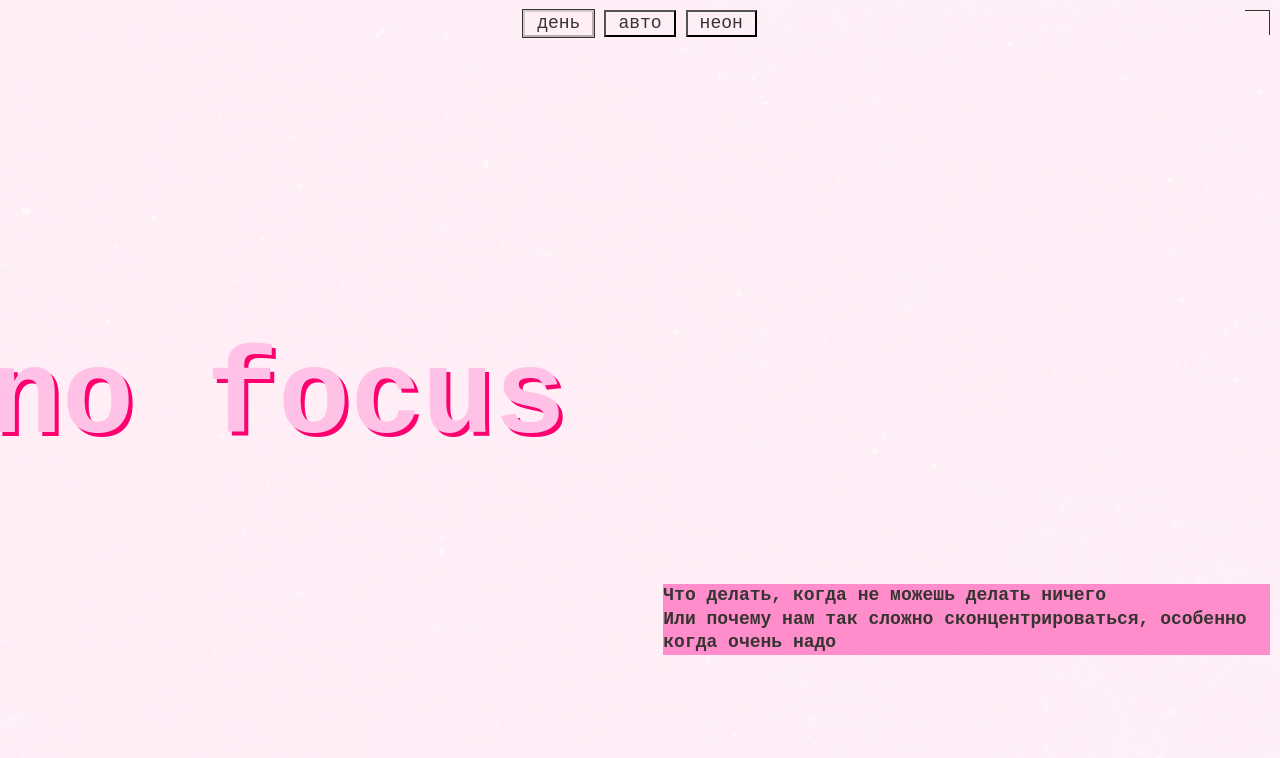
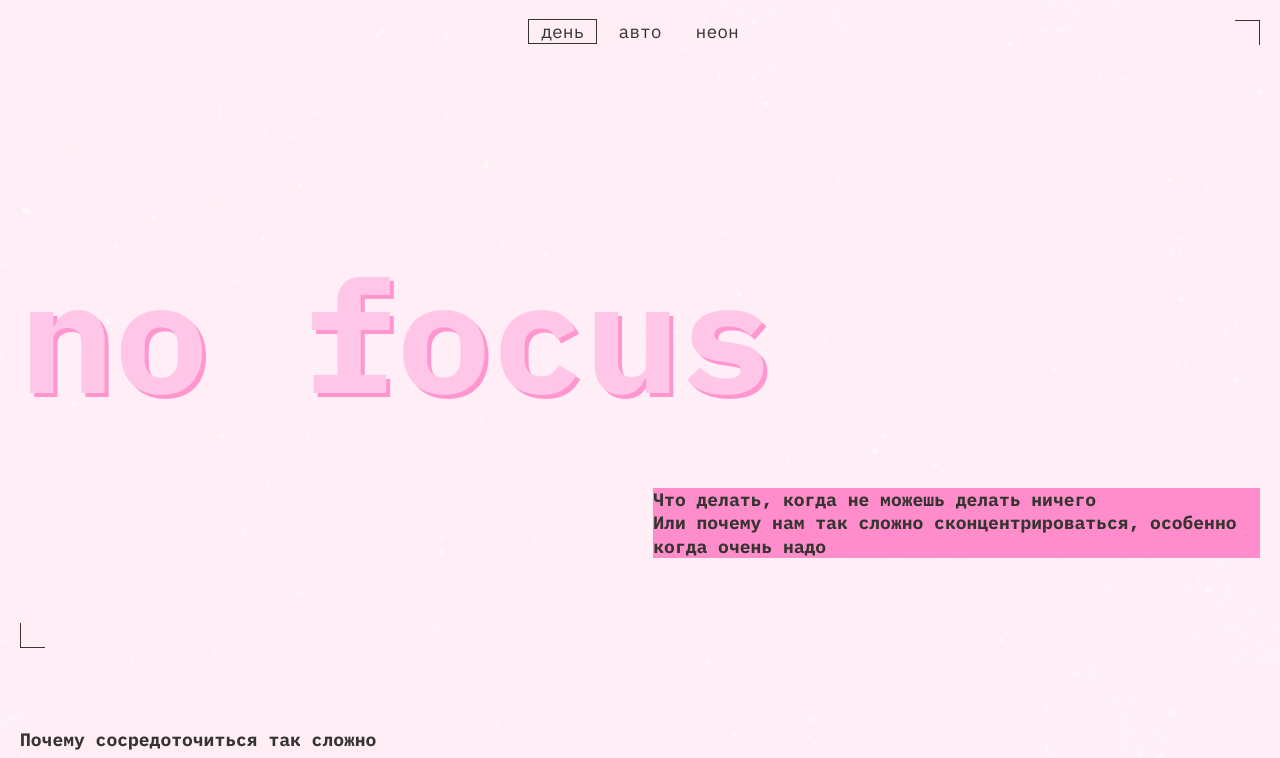
Before and after one commit to KarpovDenis74/slozhno-sosredotochitsya-fd, a plain HTML site: page index.html in a window 1280 px wide. Both pictures are taken after a click on the button "день". Shown: the top 758 px of the page. Drawn offline with Linux system fonts and the light colour scheme.

Commit message:
Исправления

```diff
--- a/scripts/script.js
+++ b/scripts/script.js
@@ -1,52 +1,48 @@
-(function initTheme() {
-  const theme = localStorage.getItem('theme');
-  if (theme) {
-    setTheme(theme);
-  }
-})();
+const themeButtons = document.querySelectorAll('.header__theme-menu-button');
 
-document.addEventListener('DOMContentLoaded', () => {
-  const currentTheme = [...document.documentElement.classList]
-    .find((cn) => cn.startsWith('theme-'))
-    ?.replace('theme-', '');
-  const themeButtons = [
-    ...document.querySelectorAll('.header__theme-menu-button'),
-  ];
-  setActiveButton(themeButtons, currentTheme);
-
-  themeButtons.forEach((button) => {
-    button.addEventListener('click', () => {
-      const chosenTheme = [...button.classList]
-        .find((cn) => cn.includes('_type_'))
-        .split('_type_')[1];
-      setTheme(chosenTheme);
-      setActiveButton(themeButtons, chosenTheme);
+themeButtons.forEach((button) => {
+  button.addEventListener('click', () => {
+    themeButtons.forEach((btn) => {
+      btn.classList.remove('header__theme-menu-button_active');
+      btn.removeAttribute('disabled');
     });
+    if (
+      [...button.classList].includes('header__theme-menu-button_type_light')
+    ) {
+      changeTheme('light');
+    } else if (
+      [...button.classList].includes('header__theme-menu-button_type_dark')
+    ) {
+      changeTheme('dark');
+    } else {
+      changeTheme('auto');
+    }
+    button.classList.add('header__theme-menu-button_active');
+    button.setAttribute('disabled', true);
   });
 });
 
-function setTheme(theme) {
-  document.documentElement.className = '';
-  document.documentElement.classList.add(`theme-${theme}`);
+function changeTheme(theme) {
+  document.body.className = 'page';
+  document.body.classList.add(`theme_${theme}`);
   localStorage.setItem('theme', theme);
 }
 
-function setActiveButton(buttonsArray, theme) {
-  buttonsArray.forEach((button) => {
-    button.classList.remove('header__theme-menu-button_active');
-    button.removeAttribute('disabled');
-  });
-  const target = buttonsArray.find((button) =>
-    button.classList.contains(`header__theme-menu-button_type_${theme}`)
-  );
-  if (target) {
-    target.classList.add('header__theme-menu-button_active');
-    target.setAttribute('disabled', true);
-  } else {
-    const autoButton = document.querySelector(
-      '.header__theme-menu-button_type_auto'
-    );
-    autoButton.classList.add('header__theme-menu-button_active');
-    autoButton.setAttribute('disabled', true);
+function initTheme() {
+  const theme = localStorage.getItem('theme');
+  if (theme) {
+    changeTheme(theme);
+    themeButtons.forEach((btn) => {
+      btn.classList.remove('header__theme-menu-button_active');
+      btn.removeAttribute('disabled');
+    });
+    document
+      .querySelector(`.header__theme-menu-button_type_${theme}`)
+      .classList.add('header__theme-menu-button_active');
+    document
+      .querySelector(`.header__theme-menu-button_type_${theme}`)
+      .setAttribute('disabled', true);
   }
 }
+
+initTheme();
--- a/styles/dark.css
+++ b/styles/dark.css
@@ -4,7 +4,7 @@
   переключая тему
 */
 
-:root.theme_dark {
+.theme_dark {
   /* сохраните этот селектор в приведённом виде.
     Так стили написанные ниже будут иметь больший вес,
     чем стили в медиазапросе предпочтений пользователя
--- a/styles/light.css
+++ b/styles/light.css
@@ -4,7 +4,7 @@
   переключая тему
 */
 
-:root.theme_light {
+.theme_light {
   /* сохраните этот селектор в приведённом виде.
     Так стили написанные ниже будут иметь больший вес,
     чем стили в медиазапросе предпочтений пользователя
--- a/styles/style.css
+++ b/styles/style.css
@@ -3,7 +3,7 @@
 .page {
   /* сохраните в разметке и стилях класс page. На его основе работает скрипт. */
 
-  /* padding: 0 var(--indent, 10px); */
+  /* padding: 0 var(--indent, 20px); */
 
   font-family: var(--main-font-family, 'Courier New', Courier, monospace);
   font-size: var(--main-font-size, 18px);
@@ -27,8 +27,10 @@
   grid-template-rows: 1fr auto 1fr;
   grid-template-columns: 1fr;
   justify-content: space-between;
-  min-block-size: 100vb;
+  max-block-size: 768px;
+  block-size: 100vh;
   padding: var(--indent, 10px);
+
 }
 
 .decorated-zone::before,
@@ -36,6 +38,7 @@
   position: absolute;
 
   content: "";
+
   inline-size: 25px;
   block-size: 25px;
 }
@@ -98,6 +101,7 @@
 .header__theme-menu-item {
   color: var(--accent-color-secondary, #FF0070);
   font: inherit;
+
 }
 
 .header__theme-menu-button {
@@ -109,6 +113,8 @@
 
   cursor: pointer;
   appearance: none;
+  border: none;
+
 }
 
 .header__theme-menu-button:hover {
@@ -133,6 +139,7 @@
   font-weight: 700;
   line-height: 82.5%;
   text-shadow: 4px 4px 0px var(--accent-color-logo, #FF0070);
+  opacity: 0.9;
 }
 
 .header__description {
@@ -213,7 +220,7 @@
   display: flex;
   justify-content: center;
   align-items: center;
-  min-block-size: 668px;
+  max-block-size: 768px;
   block-size: 100vb;
   padding: var(--indent, 10px);
 }
@@ -227,8 +234,29 @@
   line-height: 82.5%;
   text-shadow: 2px 2px 0px var(--accent-color-logo, #FF0070);
 }
+@media (max-width: 375px) {
+  .header {
+    block-size: 668px;
+  }
+  .header__theme-menu {
+    margin-right: 10px;
+  }
+  .header__description {
+    inline-size: max(364px, 47.4vi);
 
-@media (width >= 768px) {
+  }
+  .footer {
+    block-size: 668px;
+  }
+}
+@media (375px <= width <= 768px) {
+  .header {
+    min-block-size: 1024px;
+
+  }
+  .header__theme-menu {
+    margin: 170px 0;
+  }
   .header__decor {
     inset-inline-end: 49px;
     inset-block-start: 21px;
@@ -237,10 +265,13 @@
   .header__title {
     position: relative;
     inset-inline-start: -20px;
+
   }
 
   .header__description {
     inline-size: max(364px, 47.4vi);
+    margin-top: -10px;
+
   }
 
   .why,
@@ -278,9 +309,15 @@
   .section__image:nth-of-type(3) {
     grid-row-end: span 2;
   }
+  .footer {
+    min-block-size: 1024px;
+  }
 }
 
-@media (width >= 1024px) {
+@media (min-width: 1024px) {
+  .header {
+    block-size: 668px;
+  }
   .header__theme-menu {
     justify-self: center;
     align-self: start;
--- a/styles/variables.css
+++ b/styles/variables.css
@@ -2,3 +2,34 @@
   Переменные для вашего проекта
   и их переопределение под различные устройства
 */
+
+
+:root {
+  --indent: 10px;
+  --indent-s: 40px;
+  --indent-m: 50px;
+
+  --accent-color-logo: #FF8DCB;
+  --logo-size: clamp(7.25rem, 7.0115rem + 1.0178vw, 7.5rem);
+  --main-font-family: IBM Plex Mono, monospace;
+  --main-font-size: 18px;
+  --main-line-height: 130%;
+
+
+  --header-title: #DB00FF;
+  --text-color: #F1B2CE;
+  --bg-color: #000028;
+  --accent-color: #FF0070;
+  --accent-color-secondary: #FF0070;
+  --button-outline-hover: rgba(255, 0, 112, 0.40);
+}
+
+@media (width >= 768px) {
+  :root {
+    --indent: 20px;
+    --indent-s: 60px;
+    --indent-m: 80px;
+
+    --logo-size: clamp(7.5rem, 0.5625rem + 14.4531vw, 9.8125rem);
+  }
+}
```
Also changed, not shown: fonts/fonts.css (line endings or trailing spaces).
